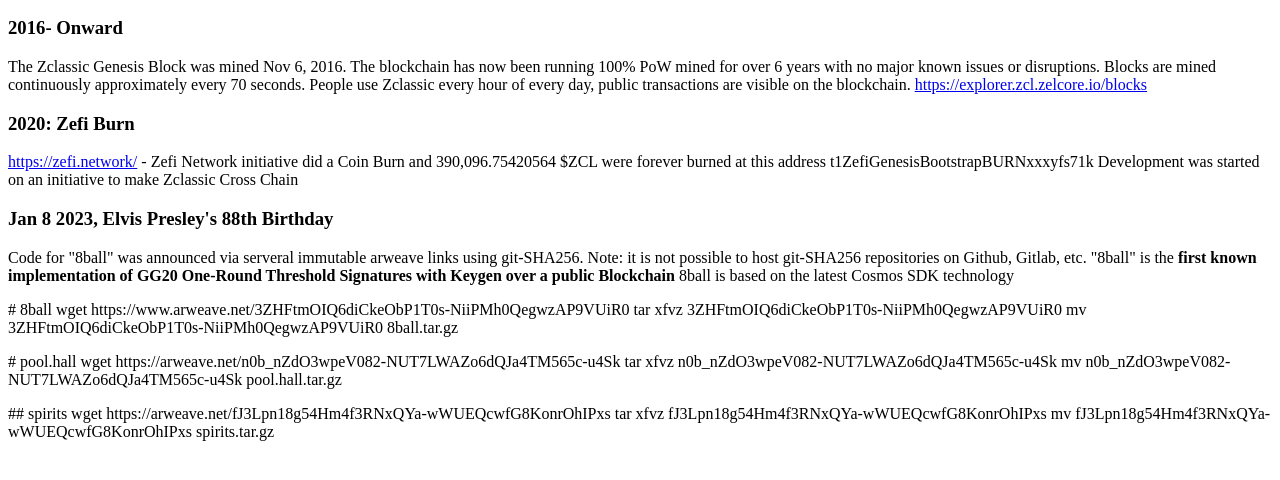
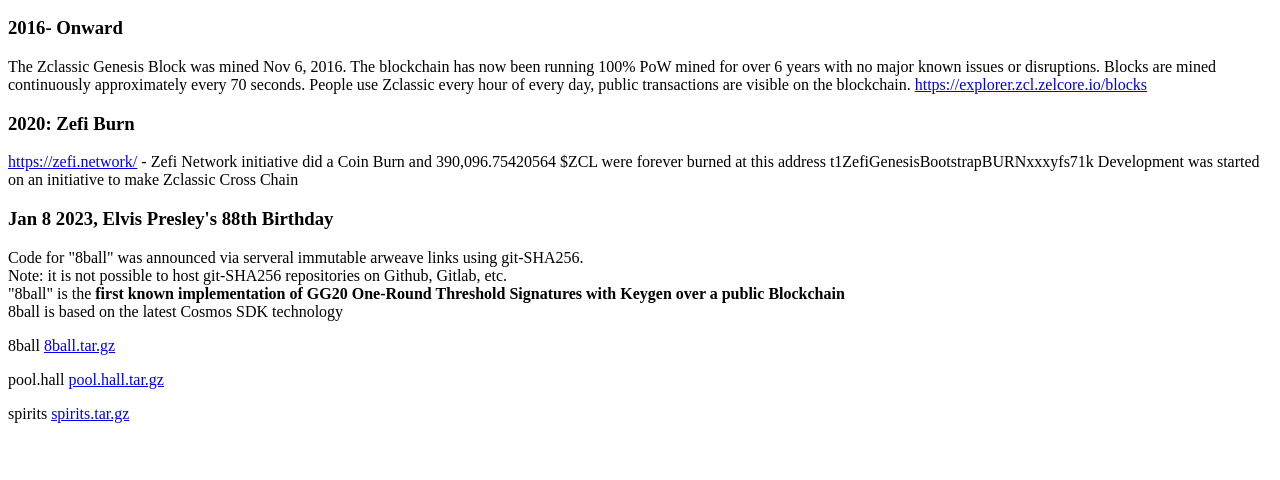
Before and after one commit to ZclassicCommunity/zclassicorg.github.io, a plain HTML site: page 2023-update.html in a window 1280 px wide. Shown: the part 152-632 px from the top of the page. Drawn offline with Linux system fonts and the light colour scheme.

Commit message:
Update 2023-update.html

```diff
--- a/2023-update.html
+++ b/2023-update.html
@@ -33,34 +33,28 @@
 
       <h3>Jan 8 2023, Elvis Presley's 88th Birthday</h3>
       <p>Code for "8ball" was announced via serveral immutable arweave links using git-SHA256.
-
+        <br>
 
         Note: it is not possible to host git-SHA256 repositories on Github, Gitlab, etc.
-
+      <br>
 
         "8ball" is the <b>first known implementation of GG20 One-Round Threshold Signatures with Keygen over a public Blockchain</b>
-
+      <br>
       8ball is based on the latest Cosmos SDK technology
       <p>
 
 
       <p>
-        # 8ball
-wget https://www.arweave.net/3ZHFtmOIQ6diCkeObP1T0s-NiiPMh0QegwzAP9VUiR0
-tar xfvz 3ZHFtmOIQ6diCkeObP1T0s-NiiPMh0QegwzAP9VUiR0
-mv 3ZHFtmOIQ6diCkeObP1T0s-NiiPMh0QegwzAP9VUiR0 8ball.tar.gz
+        8ball <a href="https://www.arweave.net/3ZHFtmOIQ6diCkeObP1T0s-NiiPMh0QegwzAP9VUiR0">8ball.tar.gz</a>
       </p>
-# pool.hall
-wget https://arweave.net/n0b_nZdO3wpeV082-NUT7LWAZo6dQJa4TM565c-u4Sk
-tar xfvz n0b_nZdO3wpeV082-NUT7LWAZo6dQJa4TM565c-u4Sk
-mv n0b_nZdO3wpeV082-NUT7LWAZo6dQJa4TM565c-u4Sk pool.hall.tar.gz
-      <p>
+pool.hall
+      <a href="https://arweave.net/n0b_nZdO3wpeV082-NUT7LWAZo6dQJa4TM565c-u4Sk"> pool.hall.tar.gz </a>
       </p>
       <p>
-## spirits
-wget https://arweave.net/fJ3Lpn18g54Hm4f3RNxQYa-wWUEQcwfG8KonrOhIPxs
-tar xfvz fJ3Lpn18g54Hm4f3RNxQYa-wWUEQcwfG8KonrOhIPxs
-mv fJ3Lpn18g54Hm4f3RNxQYa-wWUEQcwfG8KonrOhIPxs spirits.tar.gz
+ spirits
+<a href="https://arweave.net/fJ3Lpn18g54Hm4f3RNxQYa-wWUEQcwfG8KonrOhIPxs">
+spirits.tar.gz
+        </a>
       </p>
 
 
```
